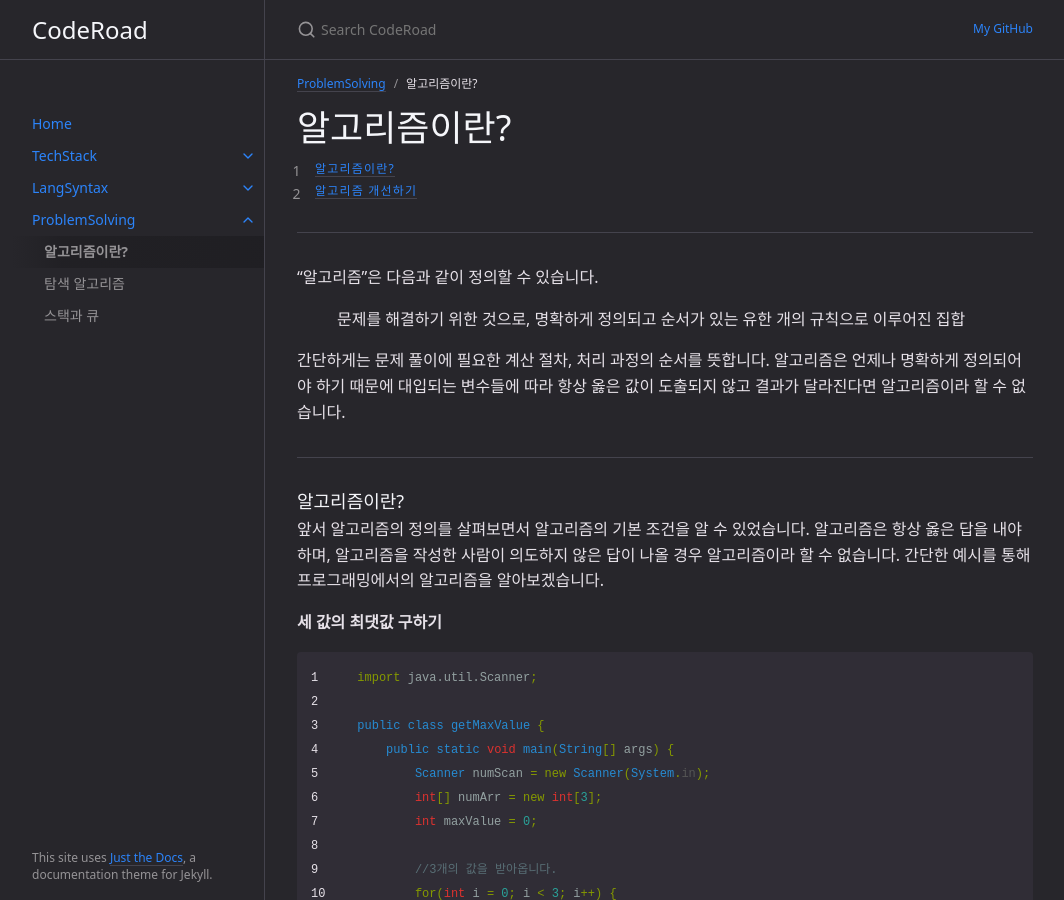
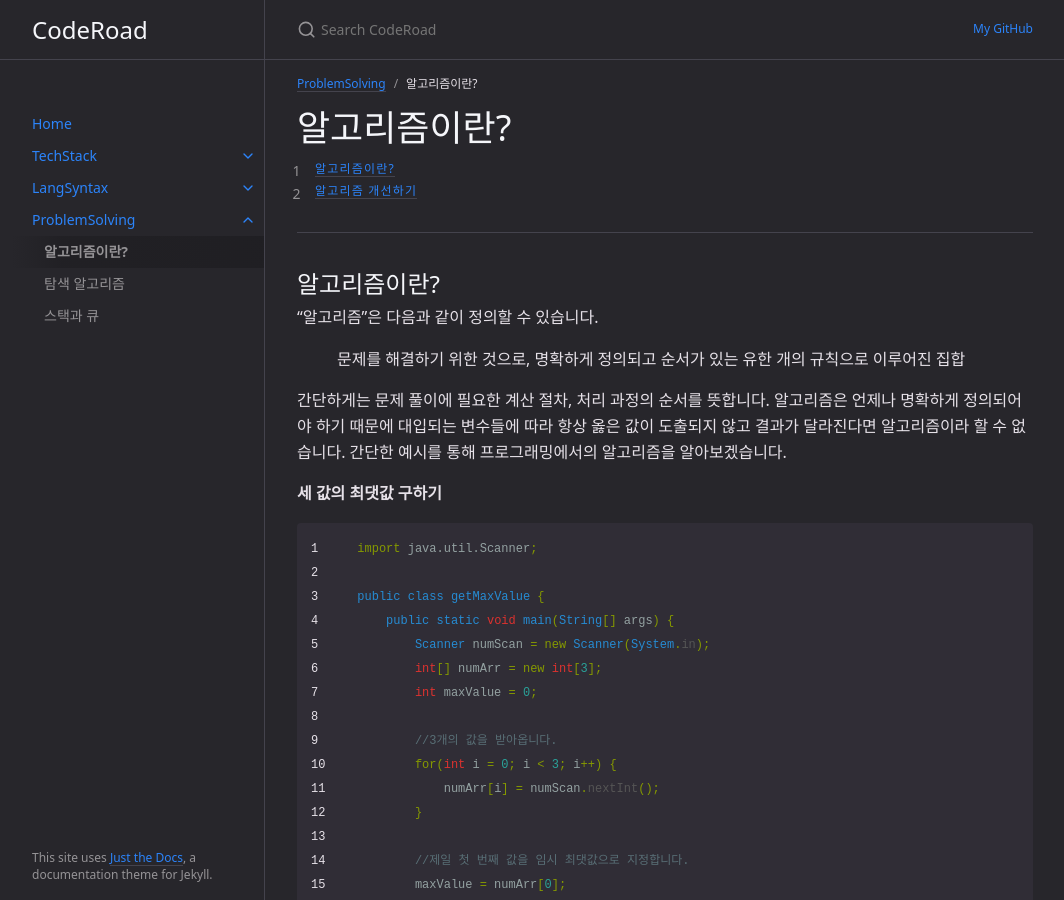
Before and after one commit to hangillee/hangillee.github.io, a Jekyll site: the page built from docs/ProblemSolving/algorithm.md, in a window 1280 px wide and 900 px high. Shown: the whole window, without its empty margins (107-1171 px from the left). Built offline with Jekyll 4.4.1, drawn with Linux system fonts in a browser that asks for light colours.

```diff
--- a/docs/ProblemSolving/algorithm.md
+++ b/docs/ProblemSolving/algorithm.md
@@ -16,17 +16,13 @@ permalink: docs/problemsolving/algorithm
 
 ---
 
+## 알고리즘이란?
+
 "알고리즘"은 다음과 같이 정의할 수 있습니다.
 
 > 문제를 해결하기 위한 것으로, 명확하게 정의되고 순서가 있는 유한 개의 규칙으로 이루어진 집합
 
-간단하게는 문제 풀이에 필요한 계산 절차, 처리 과정의 순서를 뜻합니다. 알고리즘은 언제나 명확하게 정의되어야 하기 때문에 대입되는 변수들에 따라 항상 옳은 값이 도출되지 않고 결과가 달라진다면 알고리즘이라 할 수 없습니다.
-
----
-
-### 알고리즘이란?
-
-앞서 알고리즘의 정의를 살펴보면서 알고리즘의 기본 조건을 알 수 있었습니다. 알고리즘은 항상 옳은 답을 내야하며, 알고리즘을 작성한 사람이 의도하지 않은 답이 나올 경우 알고리즘이라 할 수 없습니다. 간단한 예시를 통해 프로그래밍에서의 알고리즘을 알아보겠습니다.
+간단하게는 문제 풀이에 필요한 계산 절차, 처리 과정의 순서를 뜻합니다. 알고리즘은 언제나 명확하게 정의되어야 하기 때문에 대입되는 변수들에 따라 항상 옳은 값이 도출되지 않고 결과가 달라진다면 알고리즘이라 할 수 없습니다. 간단한 예시를 통해 프로그래밍에서의 알고리즘을 알아보겠습니다.
 
 **세 값의 최댓값 구하기**
 
@@ -69,7 +65,7 @@ public class getMaxValue {
 
 ---
 
-### 알고리즘 개선하기
+## 알고리즘 개선하기
 
 지금까지 알고리즘이 무엇인지 대략적으로 알아봤습니다. 알고리즘은 명확히 정의되어 있어야하며, 빠르고 효율적으로 작성되면 더욱 좋습니다. 시간과 자원이 낭비되면 예기치 못한 일이 발생할 수 있기 때문입니다. 나중에 알아볼 **"시간 복잡도"(Time Complexity)**와 **"공간 복잡도"(Space Complexity)**를 통해 내가 작성한 알고리즘의 성능을 확인할 수 있습니다.
 
```
Also changed, not shown: docs/ProblemSolving/search.md (+1 -0 lines).
